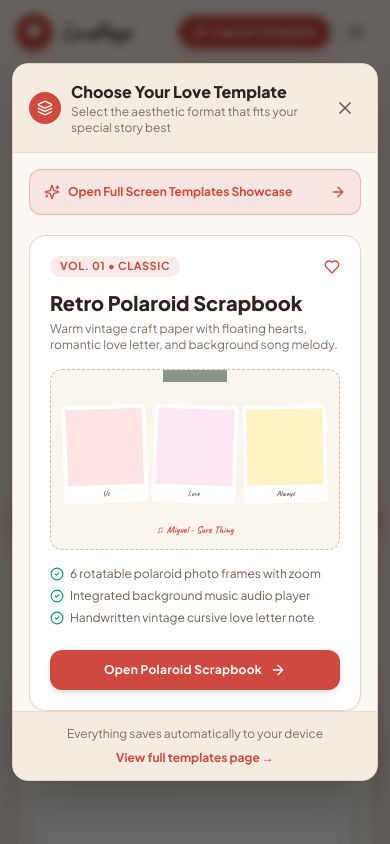
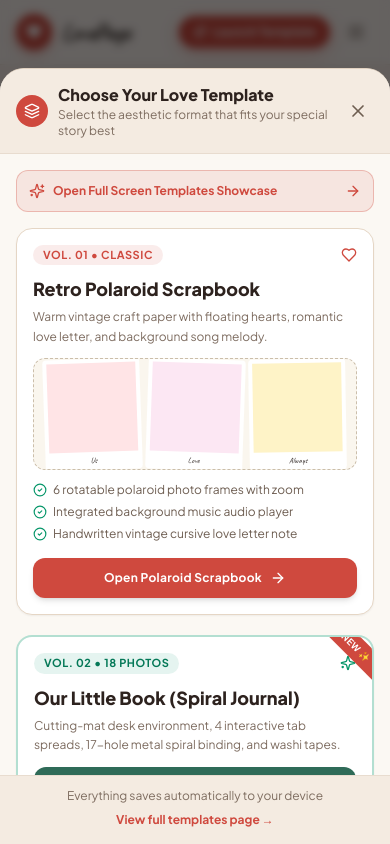
Before and after one commit to KunNuvath/love-page, a Next.js app: page / in a window 390 px wide. Both pictures are taken after a click on the button "Launch Template". Shown: the top 844 px of the page. Built offline with nearby package versions, Linux system fonts and the light colour scheme; a web font is replaced by a local one.

Commit message:
fix(modal): expand mobile modal to 92dvh sheet layout with generous bottom clearance for full scrolling and opening

```diff
--- a/src/app/globals.css
+++ b/src/app/globals.css
@@ -47,8 +47,15 @@
 
 /* Modal Viewport Height with dvh & vh fallback */
 .modal-viewport-height {
-  max-height: 85vh;
-  max-height: 85dvh;
+  height: 92dvh;
+  max-height: 92dvh;
+}
+@media (min-width: 640px) {
+  .modal-viewport-height {
+    height: auto;
+    max-height: 85vh;
+    max-height: 85dvh;
+  }
 }
 
 /* Scrapbook Paper Texture */
--- a/src/components/TemplateChooserModal.tsx
+++ b/src/components/TemplateChooserModal.tsx
@@ -42,7 +42,7 @@ export default function TemplateChooserModal({
   if (!isOpen) return null;
 
   return (
-    <div className="fixed inset-0 z-50 flex items-center justify-center p-3 sm:p-6 bg-black/60 backdrop-blur-sm">
+    <div className="fixed inset-0 z-50 flex items-end sm:items-center justify-center p-0 sm:p-6 bg-black/60 backdrop-blur-sm">
       {/* Click outside backdrop */}
       <div
         className="absolute inset-0"
@@ -56,11 +56,10 @@ export default function TemplateChooserModal({
         aria-modal="true"
         aria-labelledby="template-modal-title"
         onClick={(e) => e.stopPropagation()}
-        className="relative z-10 w-full max-w-3xl bg-[#fbf8f3] rounded-2xl sm:rounded-3xl border border-[#e2d2c1] shadow-2xl flex flex-col modal-viewport-height overflow-hidden"
-        style={{ maxHeight: "min(85dvh, 85vh)" }}
+        className="relative z-10 w-full max-w-3xl bg-[#fbf8f3] rounded-t-3xl sm:rounded-3xl border-t sm:border border-[#e2d2c1] shadow-2xl flex flex-col modal-viewport-height overflow-hidden"
       >
         {/* Header */}
-        <div className="shrink-0 px-4 sm:px-6 py-4 sm:py-5 border-b border-[#e8dccf] bg-[#f4ebe1] flex items-center justify-between">
+        <div className="shrink-0 px-4 sm:px-6 py-3.5 sm:py-5 border-b border-[#e8dccf] bg-[#f4ebe1] flex items-center justify-between">
           <div className="flex items-center gap-2.5">
             <div className="h-8 w-8 rounded-full bg-[#cf493e] text-white flex items-center justify-center shadow-xs shrink-0">
               <Layers className="h-4 w-4" />
@@ -101,7 +100,7 @@ export default function TemplateChooserModal({
           <Link
             href="/templates"
             onClick={onClose}
-            className="flex items-center justify-between p-3.5 mb-5 rounded-xl bg-[#cf493e]/10 border border-[#cf493e]/30 text-[#cf493e] hover:bg-[#cf493e]/15 transition-all group cursor-pointer"
+            className="flex items-center justify-between p-3 sm:p-3.5 mb-4 sm:mb-5 rounded-xl bg-[#cf493e]/10 border border-[#cf493e]/30 text-[#cf493e] hover:bg-[#cf493e]/15 transition-all group cursor-pointer"
           >
             <div className="flex items-center gap-2">
               <Sparkles className="h-4 w-4 shrink-0" />
@@ -111,26 +110,26 @@ export default function TemplateChooserModal({
           </Link>
 
           {/* Template Cards Grid */}
-            <div className="grid grid-cols-1 md:grid-cols-2 gap-6 items-stretch">
+          <div className="grid grid-cols-1 md:grid-cols-2 gap-5 sm:gap-6 items-stretch pb-10 sm:pb-2">
             {/* TEMPLATE 1: Retro Polaroid Scrapbook */}
-              <div className="flex flex-col justify-between p-5 sm:p-6 rounded-2xl bg-white border border-[#e5d6c5] shadow-sm hover:shadow-lg hover:border-[#cf493e]/40 transition-all group">
+            <div className="flex flex-col justify-between p-4 sm:p-6 rounded-2xl bg-white border border-[#e5d6c5] shadow-sm hover:shadow-lg hover:border-[#cf493e]/40 transition-all group">
               <div>
-                  <div className="flex items-center justify-between mb-3">
+                <div className="flex items-center justify-between mb-2.5 sm:mb-3">
                   <span className="text-[11px] font-bold uppercase tracking-wider px-2.5 py-0.5 rounded-full bg-[#cf493e]/10 text-[#cf493e]">
                     Vol. 01 • Classic
                   </span>
                   <Heart className="h-4 w-4 text-[#cf493e]" />
                 </div>
 
-                  <h4 className="font-extrabold text-xl text-[#2d221e] mb-1">
+                <h4 className="font-extrabold text-lg sm:text-xl text-[#2d221e] mb-1">
                   Retro Polaroid Scrapbook
                 </h4>
-                  <p className="text-xs text-[#7d6c60] mb-4">
+                <p className="text-xs text-[#7d6c60] mb-3 sm:mb-4 leading-relaxed">
                   Warm vintage craft paper with floating hearts, romantic love letter, and background song melody.
                 </p>
 
-                  <div className="aspect-[16/10] bg-[#faf6ee] rounded-xl border border-dashed border-[#cbbeaa] p-3 mb-4 flex flex-col justify-between relative overflow-hidden group-hover:scale-[1.02] transition-transform pointer-events-none select-none">
-                    <div className="w-16 h-4 bg-[#5b6d5c]/70 mx-auto -mt-4 mb-1 rounded-xs" />
+                <div className="h-28 sm:h-auto sm:aspect-[16/10] bg-[#faf6ee] rounded-xl border border-dashed border-[#cbbeaa] p-2.5 sm:p-3 mb-3 sm:mb-4 flex flex-col justify-between relative overflow-hidden group-hover:scale-[1.02] transition-transform pointer-events-none select-none">
+                  <div className="w-16 h-3.5 sm:h-4 bg-[#5b6d5c]/70 mx-auto -mt-3.5 sm:-mt-4 mb-1 rounded-xs" />
                   <div className="grid grid-cols-3 gap-1.5">
                     <div className="bg-white p-1 rounded shadow-2xs text-[8px] text-center -rotate-2">
                       <div className="aspect-square bg-rose-100 rounded-2xs mb-0.5" />
@@ -150,7 +149,7 @@ export default function TemplateChooserModal({
                   </div>
                 </div>
 
-                  <ul className="space-y-1.5 text-xs text-[#6e5e52] mb-6">
+                <ul className="space-y-1.5 text-xs text-[#6e5e52] mb-4 sm:mb-6">
                   <li className="flex items-center gap-1.5">
                     <CheckCircle2 className="h-3.5 w-3.5 text-emerald-600 shrink-0" />
                     <span>6 rotatable polaroid photo frames with zoom</span>
@@ -169,7 +168,7 @@ export default function TemplateChooserModal({
               <Link
                 href="/scrapbook"
                 onClick={onClose}
-                  className="w-full py-3 rounded-xl bg-[#cf493e] hover:bg-[#b83b31] text-white font-bold text-xs sm:text-sm tracking-wide shadow-md transition-all flex items-center justify-center gap-2 group-hover:shadow-lg"
+                className="w-full py-3 sm:py-3.5 rounded-xl bg-[#cf493e] hover:bg-[#b83b31] text-white font-bold text-xs sm:text-sm tracking-wide shadow-md transition-all flex items-center justify-center gap-2 group-hover:shadow-lg active:scale-98 cursor-pointer"
               >
                 <span>Open Polaroid Scrapbook</span>
                 <ArrowRight className="h-4 w-4" />
@@ -177,7 +176,7 @@ export default function TemplateChooserModal({
             </div>
 
             {/* TEMPLATE 2: Our Little Book (Spiral Journal) */}
-              <div className="flex flex-col justify-between p-5 sm:p-6 rounded-2xl bg-white border-2 border-emerald-600/30 shadow-sm hover:shadow-lg hover:border-emerald-600/60 transition-all group relative overflow-hidden">
+            <div className="flex flex-col justify-between p-4 sm:p-6 rounded-2xl bg-white border-2 border-emerald-600/30 shadow-sm hover:shadow-lg hover:border-emerald-600/60 transition-all group relative overflow-hidden">
               {/* NEW badge */}
               <div className="absolute -top-3 -right-3 w-16 h-16 overflow-hidden pointer-events-none">
                 <div className="bg-[#cf493e] text-white text-[9px] font-bold uppercase tracking-wider text-center py-1 rotate-45 translate-y-3 w-24 -translate-x-3 shadow-xs">
@@ -186,34 +185,34 @@ export default function TemplateChooserModal({
               </div>
 
               <div>
-                  <div className="flex items-center justify-between mb-3">
+                <div className="flex items-center justify-between mb-2.5 sm:mb-3">
                   <span className="text-[11px] font-bold uppercase tracking-wider px-2.5 py-0.5 rounded-full bg-emerald-600/10 text-emerald-700">
                     Vol. 02 • 18 Photos
                   </span>
                   <Sparkles className="h-4 w-4 text-emerald-600" />
                 </div>
 
-                  <h4 className="font-extrabold text-xl text-[#2d221e] mb-1">
+                <h4 className="font-extrabold text-lg sm:text-xl text-[#2d221e] mb-1">
                   Our Little Book (Spiral Journal)
                 </h4>
-                  <p className="text-xs text-[#7d6c60] mb-4">
+                <p className="text-xs text-[#7d6c60] mb-3 sm:mb-4 leading-relaxed">
                   Cutting-mat desk environment, 4 interactive tab spreads, 17-hole metal spiral binding, and washi tapes.
                 </p>
 
-                  <div className="aspect-[16/10] bg-[#2f6b58] rounded-xl p-2.5 mb-4 flex items-center justify-center relative overflow-hidden group-hover:scale-[1.02] transition-transform pointer-events-none select-none">
+                <div className="h-28 sm:h-auto sm:aspect-[16/10] bg-[#2f6b58] rounded-xl p-2.5 mb-3 sm:mb-4 flex items-center justify-center relative overflow-hidden group-hover:scale-[1.02] transition-transform pointer-events-none select-none">
                   <div className="flex items-center w-full h-full bg-[#fbfaf4] rounded-sm p-2 shadow-md relative">
                     <div className="flex-1 text-[8px] text-[#2d2a3e] text-center border-r border-dashed border-neutral-300 pr-1">
                       <span className="bg-yellow-200/40 px-1 rounded">Hello, You</span>
-                        <div className="h-7 bg-amber-100/70 rounded-xs mt-1" />
+                      <div className="h-6 sm:h-7 bg-amber-100/70 rounded-xs mt-1" />
                     </div>
                     <div className="flex-1 text-[8px] text-[#cf493e] text-center pl-1">
-                        <div className="h-7 bg-teal-100/70 rounded-xs mb-1" />
+                      <div className="h-6 sm:h-7 bg-teal-100/70 rounded-xs mb-1" />
                       <span>Little Things</span>
                     </div>
                   </div>
                 </div>
 
-                  <ul className="space-y-1.5 text-xs text-[#6e5e52] mb-6">
+                <ul className="space-y-1.5 text-xs text-[#6e5e52] mb-4 sm:mb-6">
                   <li className="flex items-center gap-1.5">
                     <CheckCircle2 className="h-3.5 w-3.5 text-emerald-600 shrink-0" />
                     <span>18 interactive photo frames across 4 tab spreads</span>
@@ -232,7 +231,7 @@ export default function TemplateChooserModal({
               <Link
                 href="/book"
                 onClick={onClose}
-                  className="w-full py-3 rounded-xl bg-emerald-700 hover:bg-emerald-800 text-white font-bold text-xs sm:text-sm tracking-wide shadow-md transition-all flex items-center justify-center gap-2 group-hover:shadow-lg"
+                className="w-full py-3 sm:py-3.5 rounded-xl bg-emerald-700 hover:bg-emerald-800 text-white font-bold text-xs sm:text-sm tracking-wide shadow-md transition-all flex items-center justify-center gap-2 group-hover:shadow-lg active:scale-98 cursor-pointer"
               >
                 <span>Open Spiral Little Book</span>
                 <ArrowRight className="h-4 w-4" />
@@ -243,9 +242,9 @@ export default function TemplateChooserModal({
 
         {/* Footer */}
         <div
-          className="shrink-0 px-4 sm:px-6 py-3.5 sm:py-4 bg-[#f4ebe1] border-t border-[#e8dccf] flex flex-col xs:flex-row items-center justify-between gap-2 text-xs text-[#7e6d60]"
+          className="shrink-0 px-4 sm:px-6 py-3 sm:py-4 bg-[#f4ebe1] border-t border-[#e8dccf] flex flex-col xs:flex-row items-center justify-between gap-2 text-xs text-[#7e6d60]"
           style={{
-            paddingBottom: "max(0.875rem, calc(0.875rem + env(safe-area-inset-bottom, 0px)))",
+            paddingBottom: "max(1rem, calc(0.75rem + env(safe-area-inset-bottom, 0px)))",
           }}
         >
           <span className="text-center xs:text-left">Everything saves automatically to your device</span>
```
Lines whose indentation alone changed are shown as unchanged.
